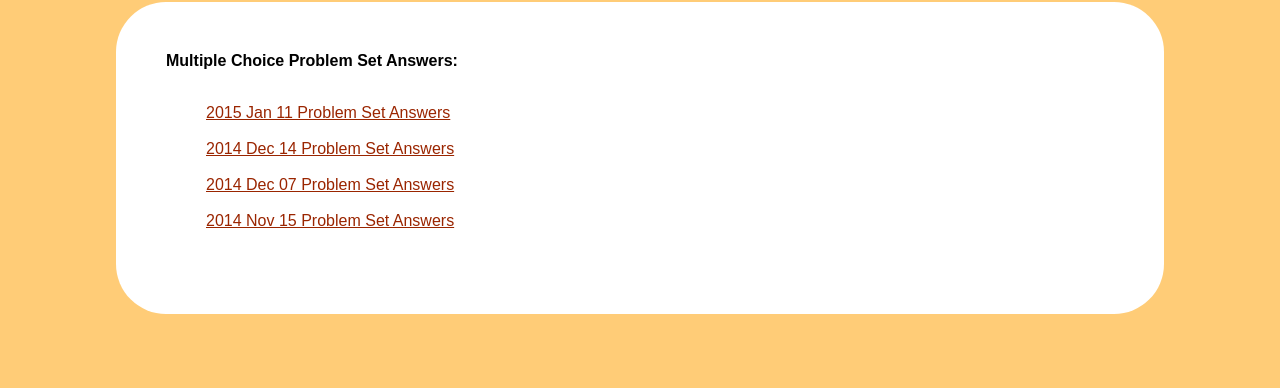
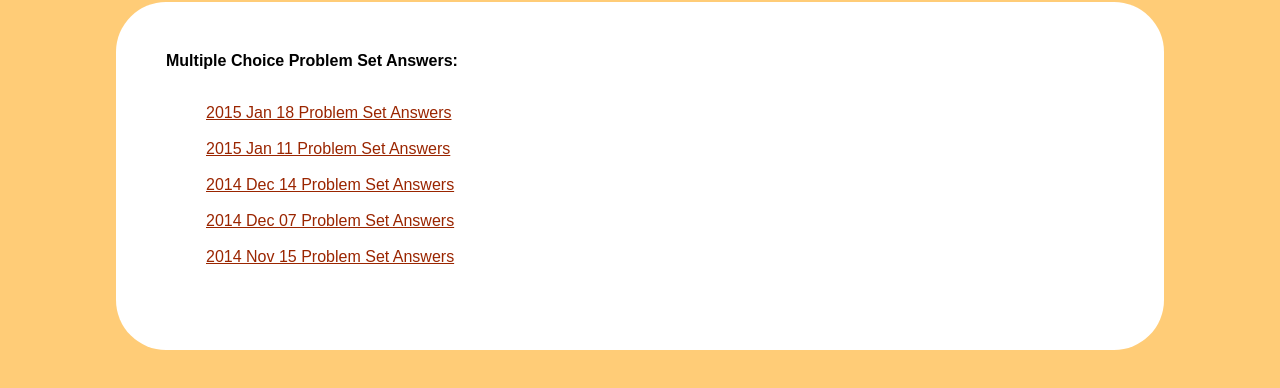
Before and after one commit to msjphys/msjphys.github.io, a plain HTML site: page solutions1.html in a window 1280 px wide. Shown: the part 156-544 px from the top of the page. Drawn offline with Linux system fonts and the light colour scheme.

Commit message:
1/18/15 Answers
+html update to support it

```diff
--- a/solutions1.html
+++ b/solutions1.html
@@ -22,6 +22,7 @@
 <div class="content">
 	<b>Multiple Choice Problem Set Answers:</b> </br></br>
 	<p class="tab">
+		<a href="PDF/Answers 011815.pdf">2015 Jan 18 Problem Set Answers</a> </br></br>
 		<a href="PDF/Answers 011115.pdf">2015 Jan 11 Problem Set Answers</a> </br></br>
 		<a href="PDF/Answers 121414.pdf">2014 Dec 14 Problem Set Answers</a> </br></br>
 		<a href="PDF/Answers 120714.pdf">2014 Dec 07 Problem Set Answers</a> </br></br>
```
Also changed, not shown: 1 other file.
